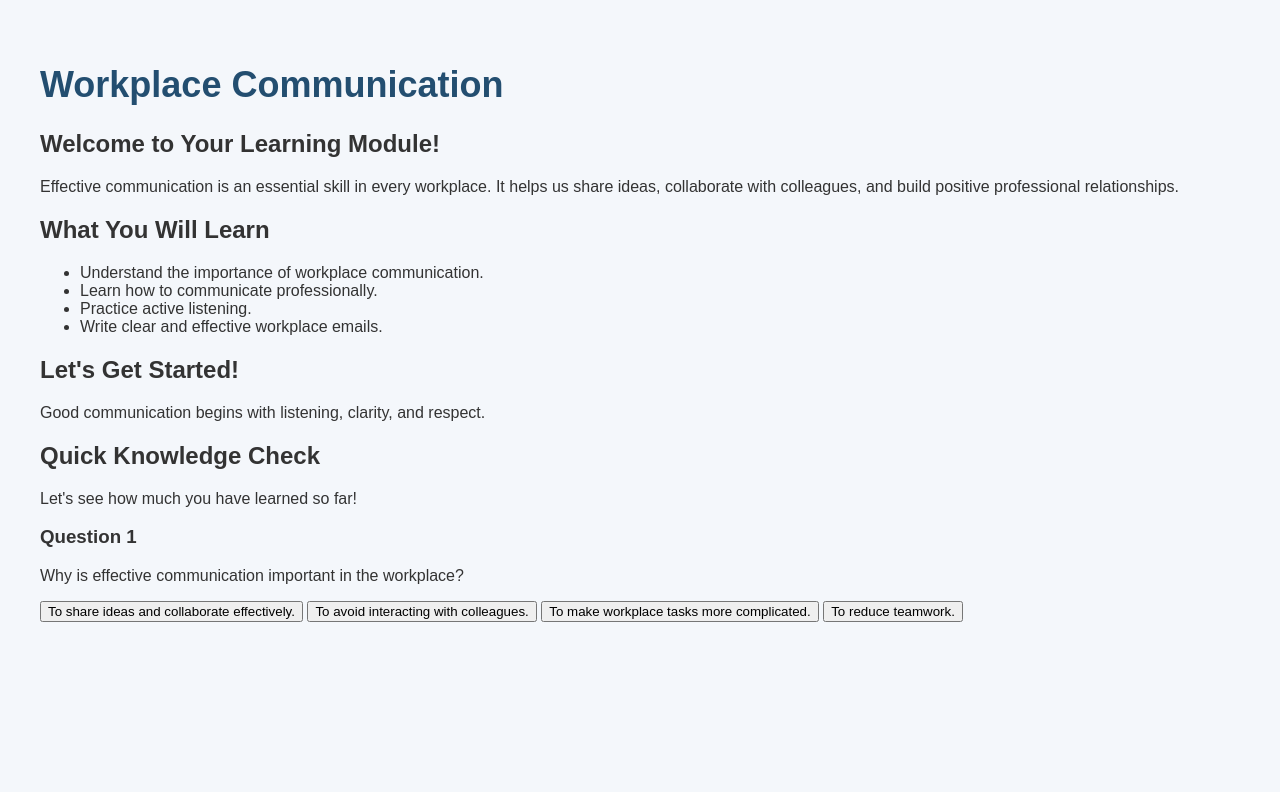
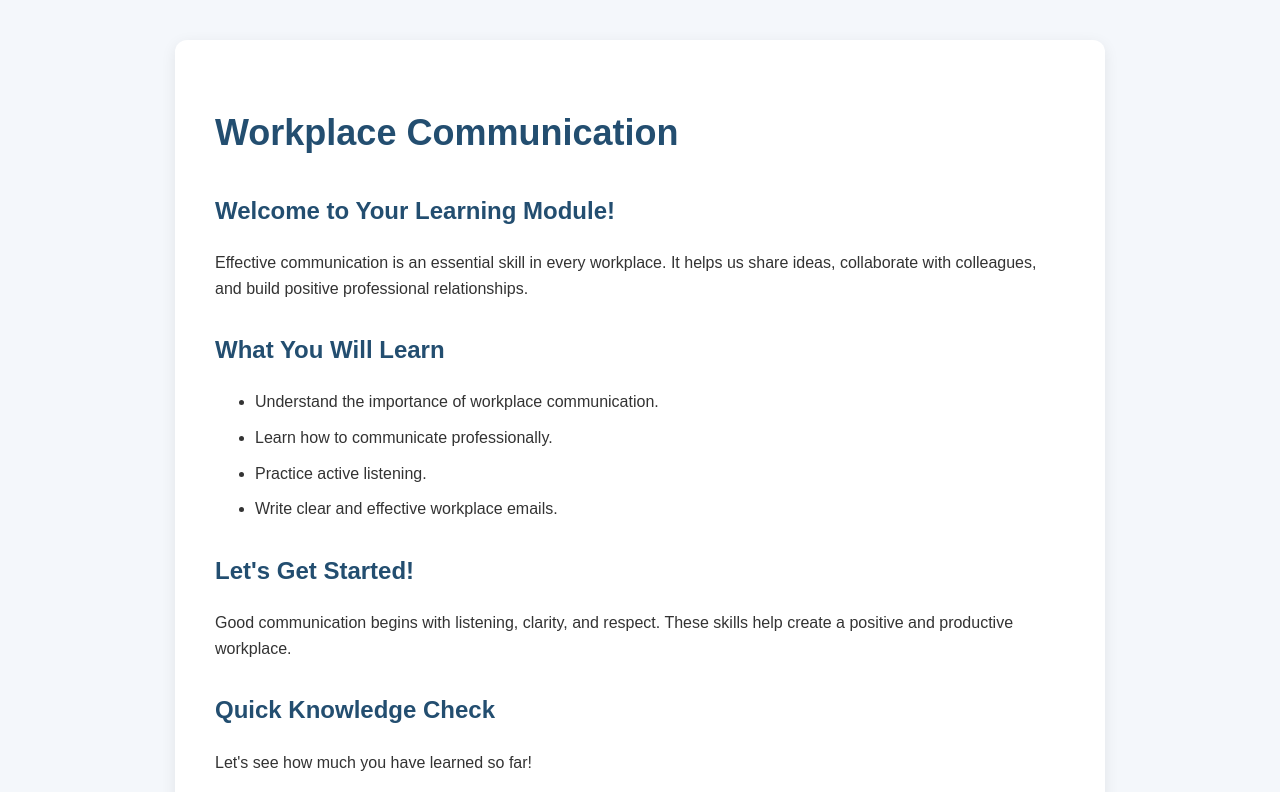
Before and after one commit to rashikhetan1996/instructional-design-portfolio, a plain HTML site: page workplace-communication/index.html in a window 1280 px wide. Shown: the top 792 px of the page. Drawn offline with Linux system fonts and the light colour scheme.

Commit message:
Improve Workplace Communication learning module design

```diff
--- a/workplace-communication/index.html
+++ b/workplace-communication/index.html
@@ -4,6 +4,7 @@
 <head>
   <meta charset="UTF-8">
   <meta name="viewport" content="width=device-width, initial-scale=1.0">
+
   <title>Workplace Communication | Learning Module</title>
 
   <style>
@@ -12,16 +13,90 @@
       background-color: #f4f7fb;
       color: #333333;
       margin: 0;
+      padding: 40px 20px;
+      line-height: 1.6;
+    }
+
+    .container {
+      max-width: 850px;
+      margin: auto;
+      background-color: #ffffff;
       padding: 40px;
+      border-radius: 12px;
+      box-shadow: 0 4px 15px rgba(0, 0, 0, 0.08);
+    }
+
+    h1 {
+      color: #234e70;
+      font-size: 36px;
+      margin-bottom: 10px;
+    }
+
+    h2 {
+      color: #234e70;
+      margin-top: 30px;
+    }
+
+    p {
+      font-size: 16px;
+    }
+
+    li {
+      margin-bottom: 10px;
+    }
+
+    .quiz {
+      background-color: #f4f7fb;
+      padding: 25px;
+      border-radius: 10px;
+      margin-top: 20px;
+    }
+
+    button {
+      display: block;
+      width: 100%;
+      text-align: left;
+      background-color: #ffffff;
+      color: #234e70;
+      border: 1px solid #b7c9d8;
+      padding: 14px;
+      margin: 12px 0;
+      border-radius: 7px;
+      font-size: 15px;
+      cursor: pointer;
+      transition: background-color 0.2s;
+    }
+
+    button:hover {
+      background-color: #e3edf5;
+    }
+
+    #feedback {
+      font-weight: bold;
+      margin-top: 15px;
+    }
+
+    @media (max-width: 600px) {
+      body {
+        padding: 15px;
+      }
+
+      .container {
+        padding: 22px;
+      }
+
+      h1 {
+        font-size: 28px;
+      }
     }
   </style>
 </head>
 
 <body>
 
-  <h1 style="color: #234e70; font-size: 36px;">
-    Workplace Communication
-  </h1>
+  <div class="container">
+
+    <h1>Workplace Communication</h1>
 
     <h2>Welcome to Your Learning Module!</h2>
 
@@ -42,17 +117,21 @@
 
     <h2>Let's Get Started!</h2>
 
-  <p>Good communication begins with listening, clarity, and respect.</p>
+    <p>
+      Good communication begins with listening, clarity, and respect.
+      These skills help create a positive and productive workplace.
+    </p>
 
     <h2>Quick Knowledge Check</h2>
 
     <p>Let's see how much you have learned so far!</p>
 
+    <div class="quiz">
+
       <h3>Question 1</h3>
 
       <p>Why is effective communication important in the workplace?</p>
 
-  <div>
       <button onclick="checkAnswer(true)">
         To share ideas and collaborate effectively.
       </button>
@@ -68,9 +147,12 @@
       <button onclick="checkAnswer(false)">
         To reduce teamwork.
       </button>
+
+      <p id="feedback" aria-live="polite"></p>
+
     </div>
 
-  <p id="feedback"></p>
+  </div>
 
   <script>
     function checkAnswer(isCorrect) {
```
Lines whose indentation alone changed are shown as unchanged.
